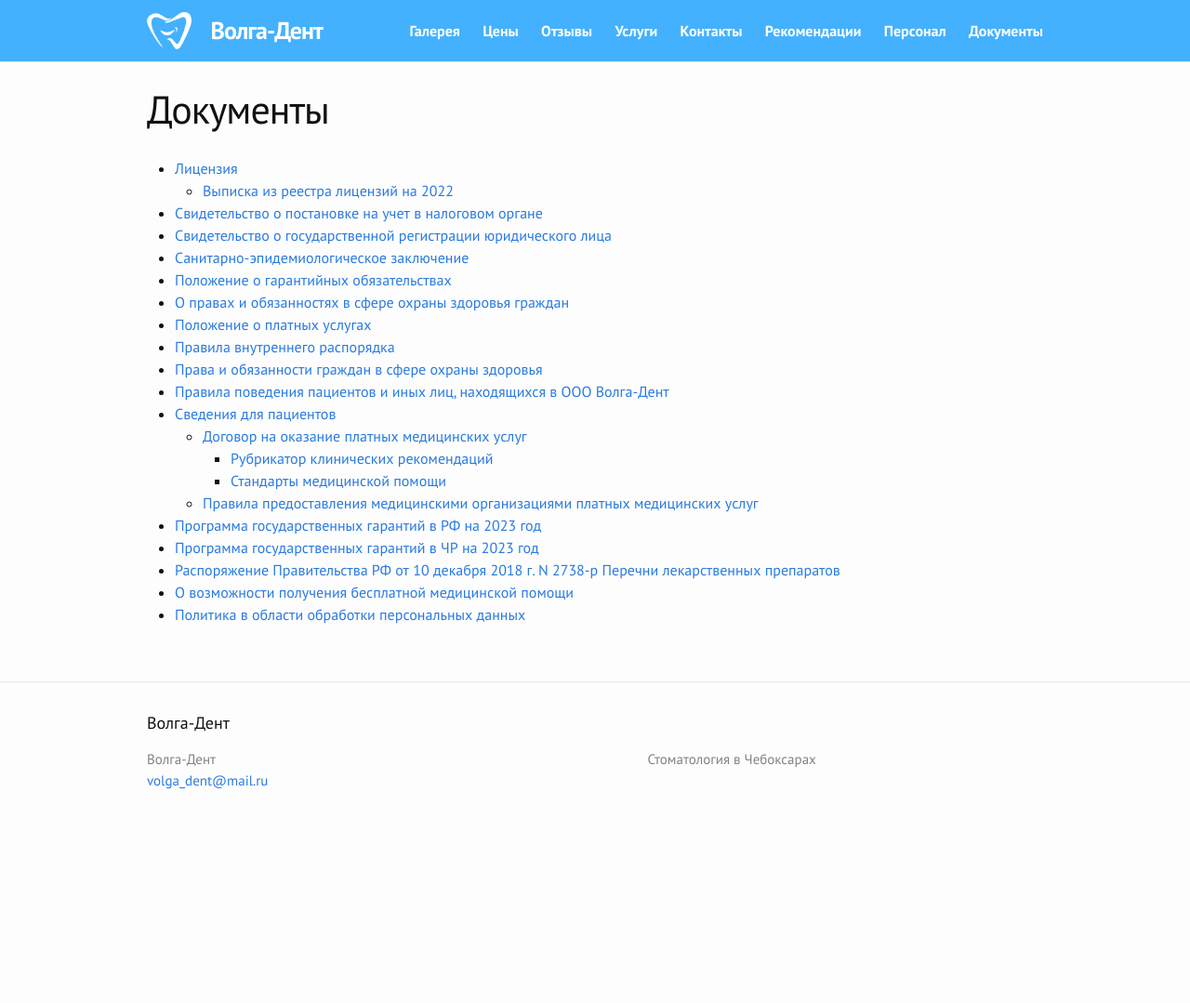
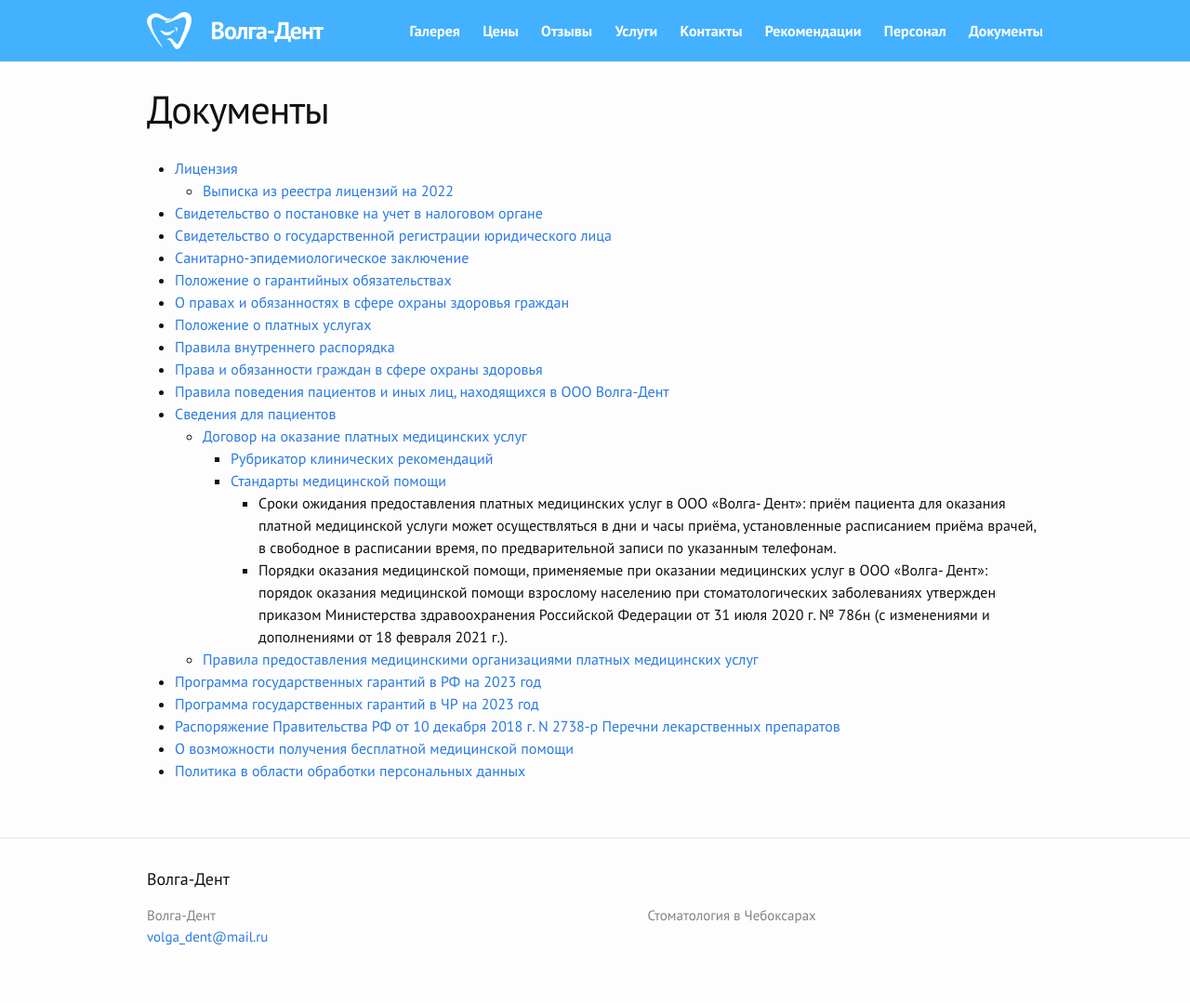
Before and after one commit to albus-dentes/albus-dentes.github.io, a Jekyll site: the page built from documents/index.md, in a window 1280 px wide. Shown: the whole page at 93% size. Built offline with Jekyll 4.4.1, drawn with Linux system fonts in a browser that asks for light colours; before the commit the page ends 911 px from its top, so only the background shows below that.

Commit message:
Update documents

```diff
--- a/documents/index.md
+++ b/documents/index.md
@@ -17,6 +17,8 @@
   - [Договор на оказание платных медицинских услуг](/assets/dogovor-na-okazanie-platnykh-medicinskikh-uslug.doc)
     - [Рубрикатор клинических рекомендаций](http://cr.minzdrav.gov.ru/)
     - [Стандарты медицинской помощи](http://pravo.gov.ru/?ysclid=llgm4jh7j1427013808)
+      - Сроки ожидания предоставления платных медицинских услуг в ООО «Волга- Дент»: приём пациента для оказания платной медицинской услуги может осуществляться в дни и часы приёма, установленные расписанием приёма врачей, в свободное в расписании время, по предварительной записи по указанным телефонам.
+      - Порядки оказания медицинской помощи, применяемые при оказании медицинских услуг в ООО «Волга- Дент»: порядок оказания медицинской помощи взрослому населению при стоматологических заболеваниях утвержден приказом Министерства здравоохранения Российской Федерации от 31 июля 2020 г. № 786н (с изменениями и дополнениями от 18 февраля 2021 г.).
   - [Правила предоставления медицинскими организациями платных медицинских услуг](/assets/pravila-predostavlenia-platnykh-medicinskikh-uslug.pdf)
 - [Программа государственных гарантий в РФ на 2023 год](/assets/programma-gosgarantij-rf23.docx)
 - [Программа государственных гарантий в ЧР на 2023 год](/assets/programma-gosgarantij-chr23.docx)
```
